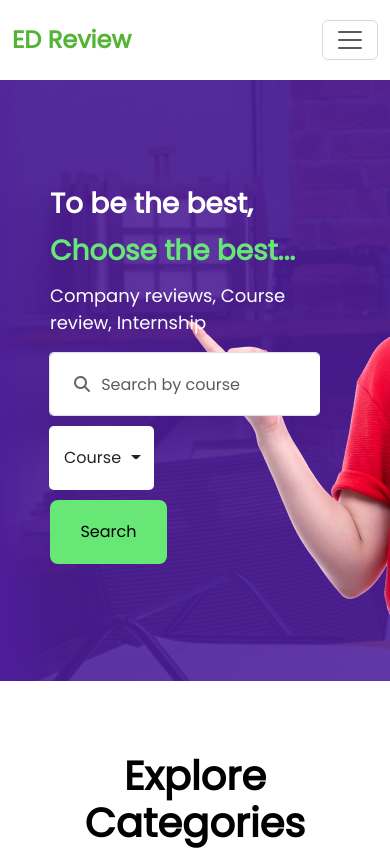
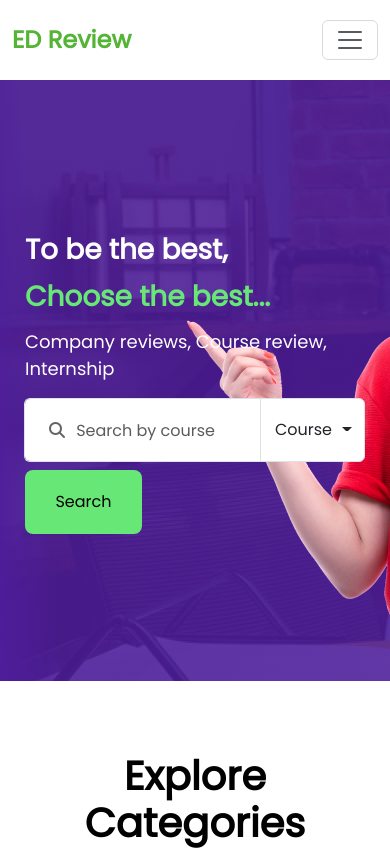
Before and after one commit to ShaYri12/Ed-Review, a React (Vite) app: page / in a window 390 px wide. Shown: the top 850 px of the page. Built offline with nearby package versions, Linux system fonts and the light colour scheme.

Commit message:
fix the styling

```diff
--- a/src/component/Hero_section/Hero_section.css
+++ b/src/component/Hero_section/Hero_section.css
@@ -97,23 +97,22 @@ h1{
     position: absolute;
     z-index: 2;
     left: 1.5rem !important;
-    top: 50%;
+    top: 32px !important;
     transform: translateY(-50%);
     opacity: 0.7;
   }
 
 
   @media (max-width:1110px) {
+    .search-area{
+        flex-direction: column !important;
+    }
+
     .has-search .form-control {
         width: 50%; /* Make the form-control take up full width */
         height: 64px !important;
         border-right: none; /* Remove the right border */
     }
-
-    .has-search .form-control-icon {
-        top: 24%;
-      }
-
     .btn-search {
         width: 100%; /* Make the btn-search take up full width */
         margin-top: 10px; /* Add some top margin for spacing */
@@ -126,7 +125,6 @@ h1{
     }
     .btn-course {
         width: auto; /* Reset width to auto */
-        height: 64px !important;
         margin-top: 0; /* Remove top margin */
         margin-right: 0px !important;
         padding-left:14px !important;
@@ -139,68 +137,20 @@ h1{
     }
   }
 
-@media (max-width:562px) {
+@media (max-width:846px) {
     .hero-text{
-        padding-left: 50px !important;
-        padding-right: 50px !important;
-
-    }
-}
-@media (max-width:768px) {
-    .has-search .form-control {
-        width: 30%; /* Make the form-control take up full width */
-        height: 64px !important;
-        border-right: none; /* Remove the right border */
-    }
-    .btn-search-box {
-        margin-left:0 !important;
-    }
-    .btn-course {
-        width: auto; /* Reset width to auto */
-        height: 64px !important;
-        margin-top: 0; /* Remove top margin */
-        margin-right: 100px !important;
-        padding-left:14px !important;
-    }
-  }
-
-@media (max-width:707px) {
-    .btn-course {
-        margin-right: 100px !important;
-    }
-}
-@media (max-width:600px) {
-    .btn-course {
-        margin-right: 75px !important;
+        padding: 0 50px;
+        width: 100%;
     }
 }
 
-@media (max-width:546px) {
-    .form-control {
-        margin-right: 20px !important;
+
+
+@media (max-width: 426px) {
+    .hero-text{
+        padding: 0 25px;
     }
-    .btn-course {
-        margin-right: 275px !important;
-    }
-
-    .has-search .form-control-icon {
-        top: 15%;
-      }
 }
-
-@media (max-width:546px) {
-    .has-search .form-control {
-        width: 100% !important;
-        border-radius: 5px !important;
-    }
-
-    .btn-course{
-        border-radius: 5px !important;
-        margin-top: 10px;
-
-    }
-
-  }
 
 .btn-search{
     max-width: 117px !important;
--- a/src/component/Hero_section/Hero_section.jsx
+++ b/src/component/Hero_section/Hero_section.jsx
@@ -12,13 +12,11 @@ function Hero_section() {
               <span className="h1-other">Choose the best...</span>
             </h1>
             <p className="hero-para">Company reviews, Course review, Internship</p>
-
-            <div className="input-group has-search mb-3">
-
+            <div className="search-area d-flex flex-row gap-2">
+                <div className="input-group has-search">
                   <span className="fa fa-search form-control-icon"></span>
                   <input type="text" className="form-control rounded-start" placeholder="Search by course" aria-label="Search" aria-describedby="basic-addon1"/>
-
-                <button className="btn btn-course rounded-end bg-white dropdown-toggle ps-4"  data-bs-toggle="dropdown" aria-expanded="false">Course</button>
+                  <button className="btn btn-course border border-y-2 rounded-end bg-white dropdown-toggle ps-4"  data-bs-toggle="dropdown" aria-expanded="false">Course</button>
                   <ul className="dropdown-menu dropdown-menu-end me-3">
                     <li><a className="dropdown-item" href="#">Action</a></li>
                     <li><a className="dropdown-item" href="#">Another action</a></li>
@@ -26,12 +24,11 @@ function Hero_section() {
                     <li><hr className="dropdown-divider"/></li>
                     <li><a className="dropdown-item" href="#">Separated link</a></li>
                   </ul>
-
-              <div className="btn-search-box ms-3">
-                <button className="btn-search btn btn-lg btn-success">Search</button>
+                </div>
+                <div className="btn-search-box">
+                  <button className="btn-search btn btn-lg mt-0 btn-success">Search</button>
                 </div>
             </div>
-
           </div>
           <div className="col-12 col-md-6 col-lg-6 d-flex justify-content-end align-items-center person-box">
             <div className="hero-person img-fluid d-flex justify-content-start align-items-end "></div>
```
Lines whose indentation alone changed are shown as unchanged.
